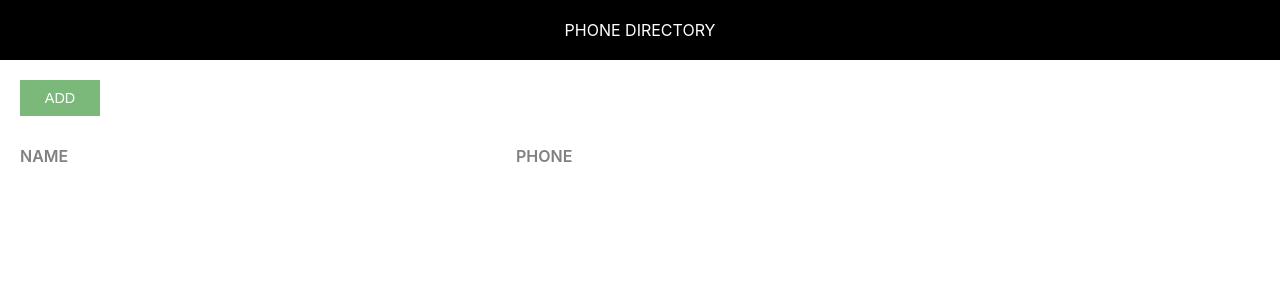
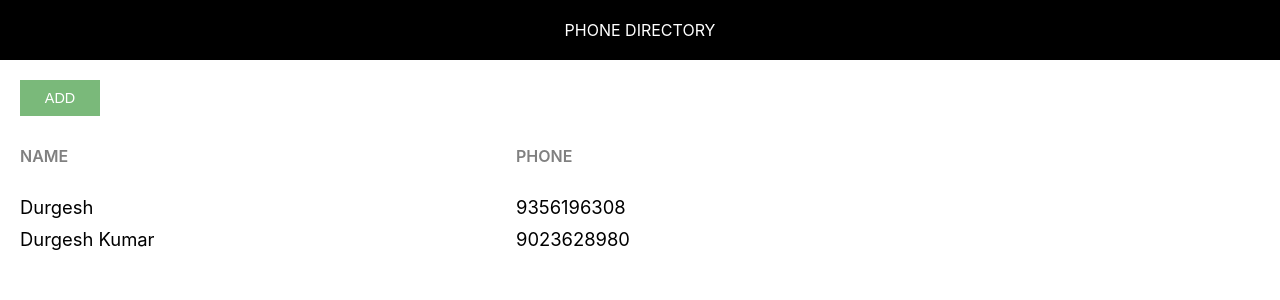
Before and after one commit to Durgesh2398/Reactjs, a React (Create React App) app: page / in a window 1280 px wide. Shown: the top 300 px of the page. Built offline with nearby package versions, Linux system fonts and the light colour scheme.

Commit message:
Dynamic Content: Rendered Subscribers Dynamically

```diff
--- a/src/App.js
+++ b/src/App.js
@@ -1,23 +1,74 @@
-import React from 'react';
+// import React from 'react';
+// import Header from './Header.js';
+// import './App.css';
+
+
+
+// function App() {
+//   return (
+//     <div>
+//       <Header/>
+//       <div className="component-body-container">
+//           <button className="custom-btn add-btn">Add</button>
+
+//           <div className="grid-container heading-container">
+//             <span className="grid-item name-heading">Name</span>
+//             <span className="grid-item phone-heading">Phone</span>
+//           </div>
+//         </div>
+//     </div>
+//     );
+// }
+
+// export default App;
+
+
+import React, { Component } from 'react';
 import Header from './Header.js';
 import './App.css';
 
 
+class App extends Component {
+  render() {
 
-function App() {
-  return (
-    <div>
-      <Header/>
-      <div className="component-body-container">
+    let subscribers = [
+      {
+        id: 1,
+        name: "Durgesh",
+        phone: "9356196308"
+      },
+      {
+        id: 2,
+        name: "Durgesh Kumar",
+        phone: "9023628980"
+      }
+    ];
+
+    return (
+      <div>
+        <Header />
+        <div className="component-body-container">
           <button className="custom-btn add-btn">Add</button>
-
           <div className="grid-container heading-container">
             <span className="grid-item name-heading">Name</span>
             <span className="grid-item phone-heading">Phone</span>
           </div>
+
+
+          {
+            subscribers.map(sub => {
+              return <div key={sub.id} className="grid-container">
+                <span className="grid-item">{sub.name}</span>
+                <span className="grid-item">{sub.phone}</span>
+              </div>
+            })
+          }
         </div>
-    </div>
+      </div>
     );
+  }
 }
 
+
+
 export default App;
```
